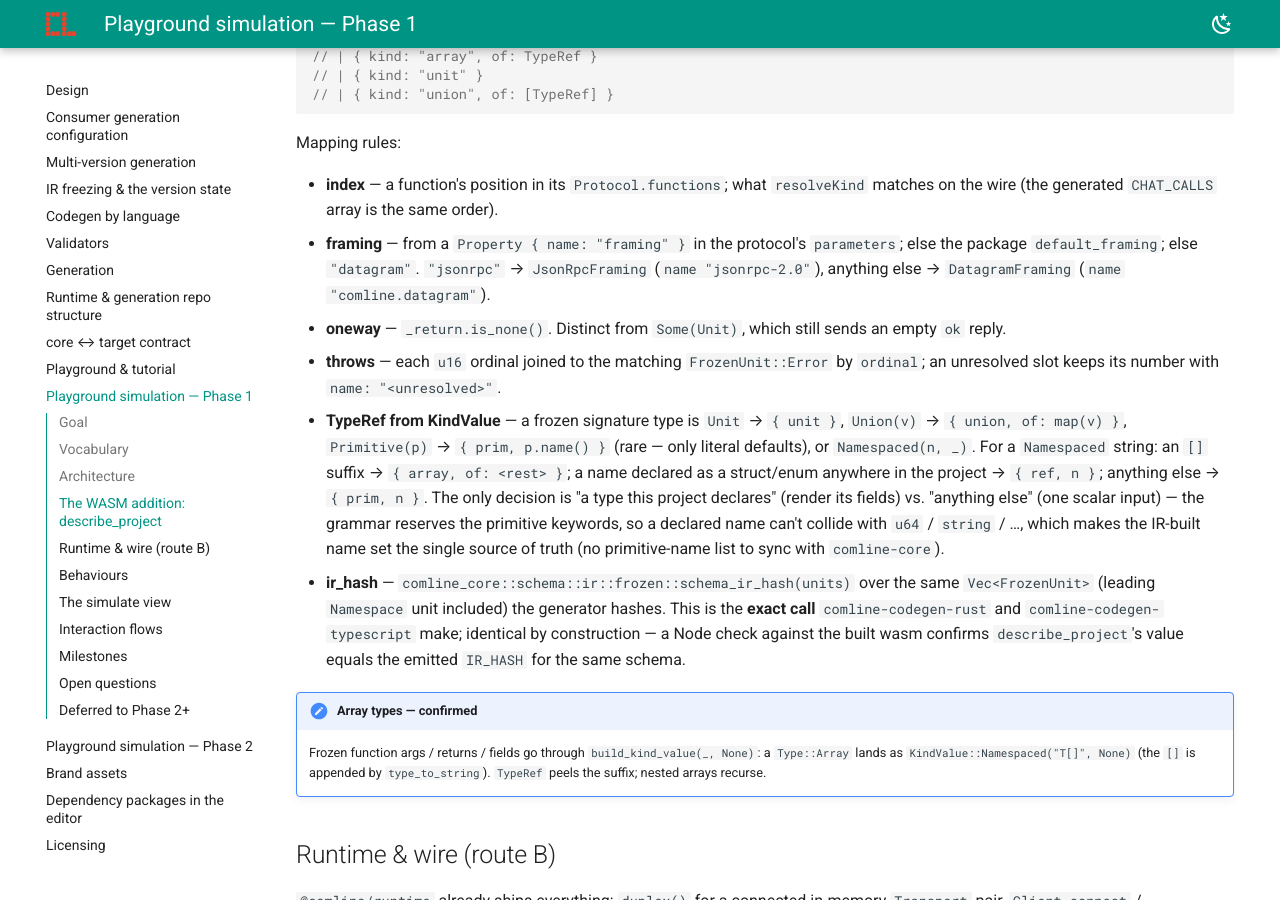
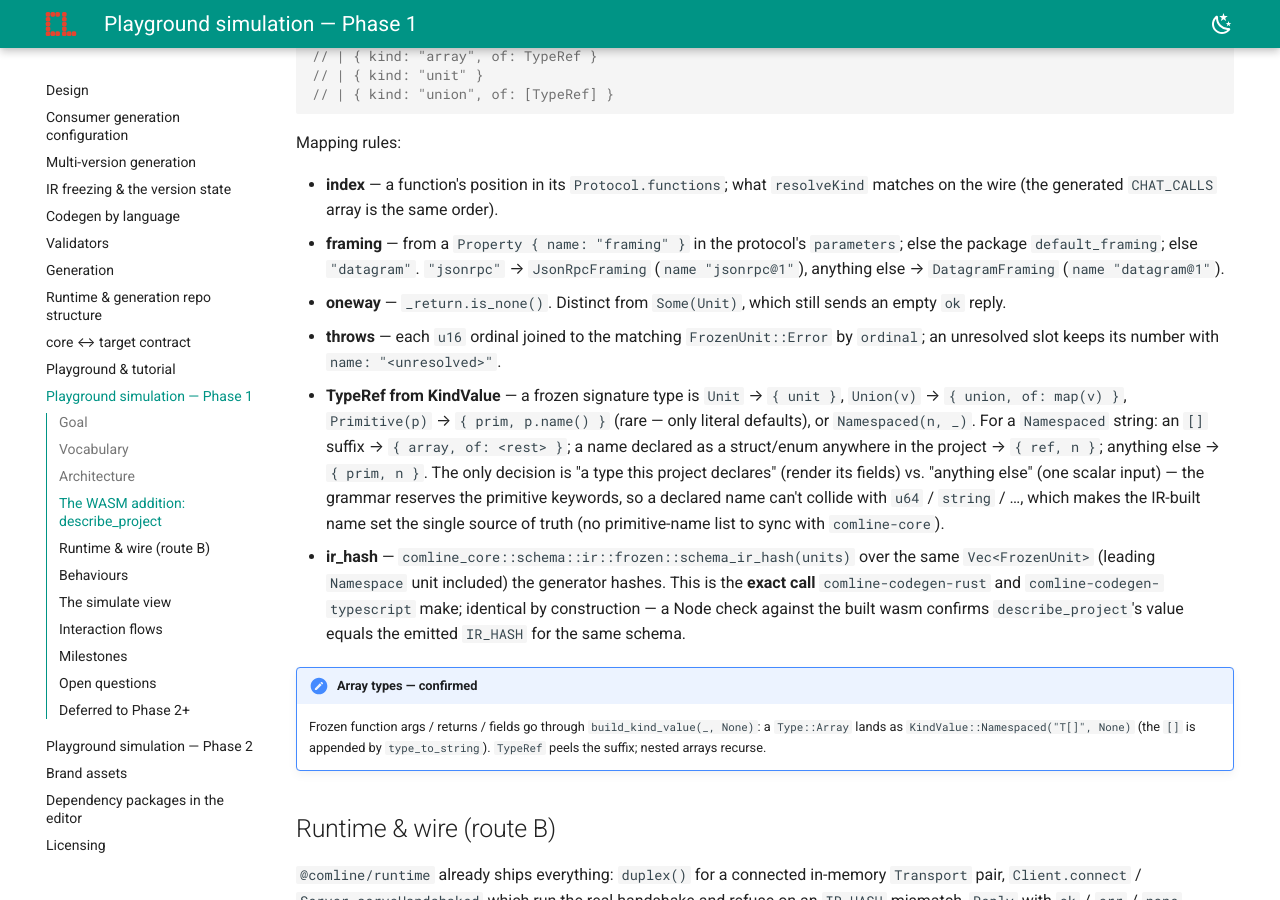
Before and after one commit to ComlineProject/docs, an MkDocs documentation site: the page built from docs/docs/design/playground-simulation.md, in a window 1280 px wide and 900 px high, scrolled down 3160 px. Built offline with MkDocs 1.6.1 and Material for MkDocs 9.7.7, drawn with Linux system fonts in a browser that asks for light colours; the version menu is left out.

Commit message:
docs: the handshake's encoding names are versioned

```diff
--- a/docs/docs/design/playground-simulation.md
+++ b/docs/docs/design/playground-simulation.md
@@ -165,8 +165,8 @@ Mapping rules:
   order).
 - **framing** — from a `Property { name: "framing" }` in the protocol's
   `parameters`; else the package `default_framing`; else `"datagram"`.
-  `"jsonrpc"` → `JsonRpcFraming` (`name "jsonrpc-2.0"`), anything else →
-  `DatagramFraming` (`name "comline.datagram"`).
+  `"jsonrpc"` → `JsonRpcFraming` (`name "jsonrpc@1"`), anything else →
+  `DatagramFraming` (`name "datagram@1"`).
 - **oneway** — `_return.is_none()`. Distinct from `Some(Unit)`, which still sends
   an empty `ok` reply.
 - **throws** — each `u16` ordinal joined to the matching `FrozenUnit::Error` by
```
Also changed, not shown: docs/docs/design/core-target-contract.md (+1 -1 lines).
